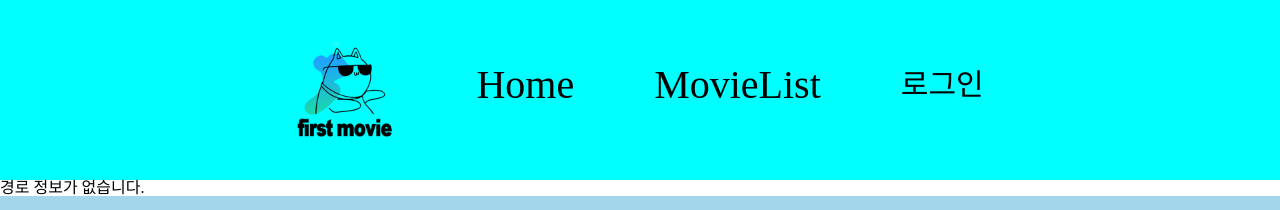
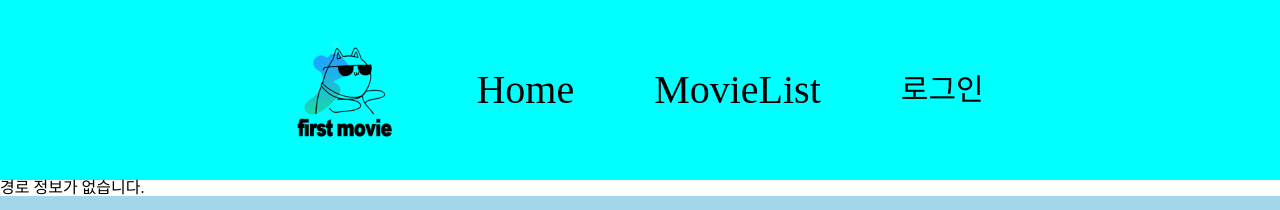
Before and after one commit to hnihoon/SeSAC_miniproject, a React (Vite) app: page /TherPage in a window 1280 px wide. Shown: the top 210 px of the page. Built offline with nearby package versions, Linux system fonts and the light colour scheme; no server answers.

Commit message:
css 글자 중앙배치

```diff
--- a/src/css/header.css
+++ b/src/css/header.css
@@ -9,7 +9,7 @@
     margin: 20px;
     cursor: pointer;
     text-align: center;
-    line-height : 90px;
+    line-height : 100px;
 }
 
 .mainch{
```
